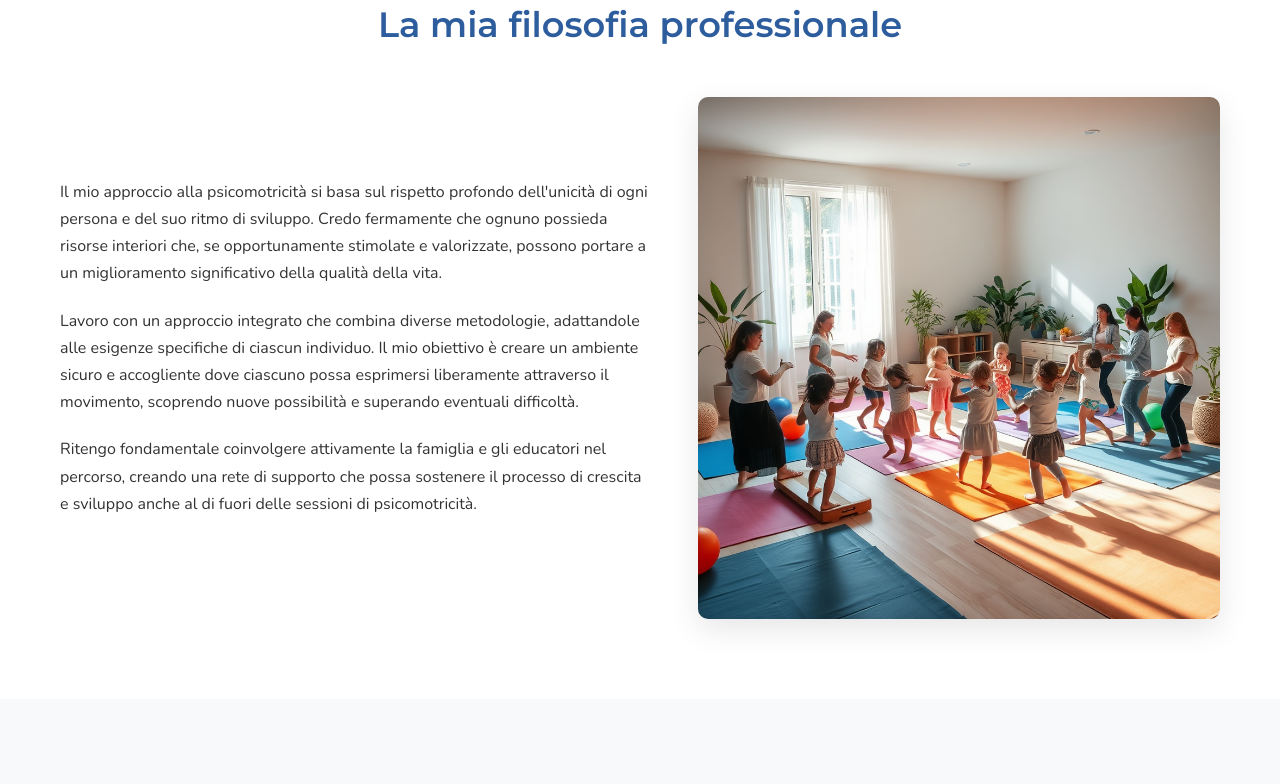
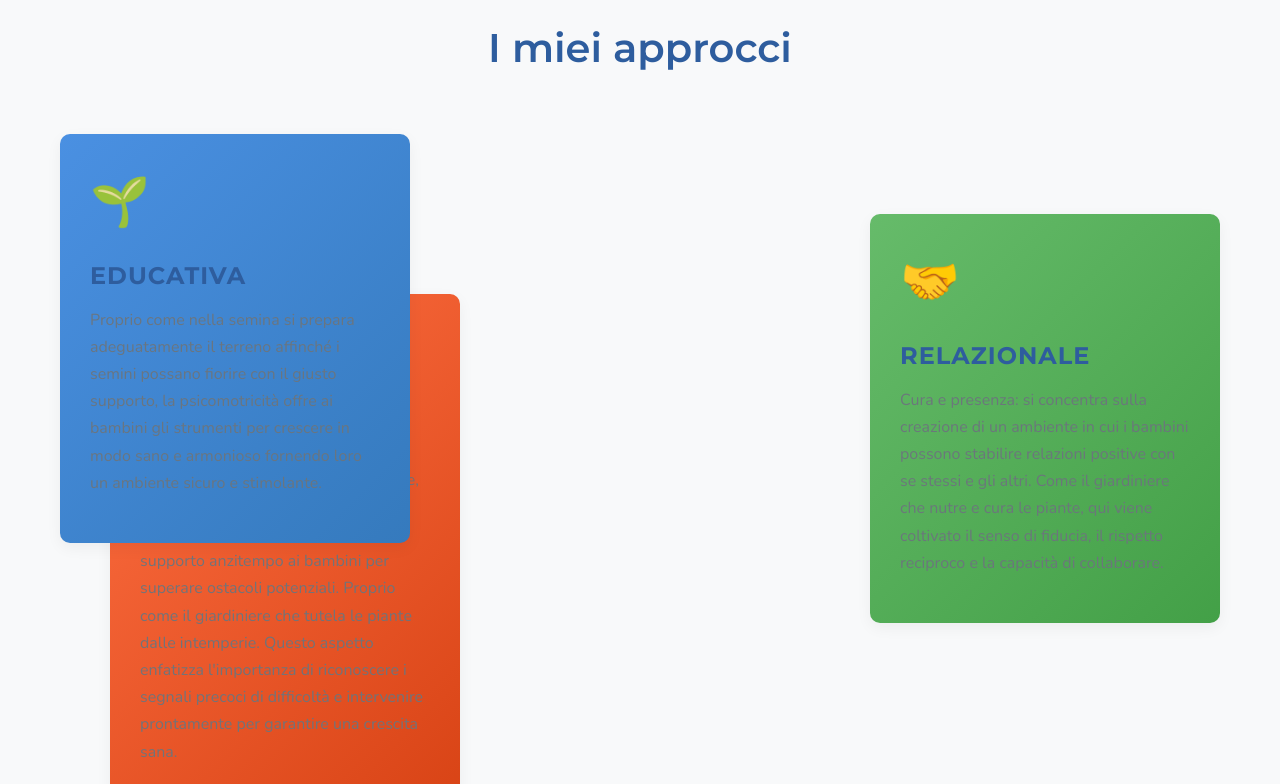
Before and after one commit to aikan86/MirianaPsicomotricita, a React (Create React App) app: page /chi-sono in a window 1280 px wide. Shown: the part 1100-1884 px from the top of the page. Built offline with nearby package versions, Linux system fonts and the light colour scheme.

Commit message:
mod chi sono

```diff
--- a/src/pages/ChiSono.js
+++ b/src/pages/ChiSono.js
@@ -22,7 +22,7 @@ function ChiSono() {
             <p>
               Mi occupo della cura dei bambini, della cura della relazione con e tra essi, della cura delle famiglie.
               Mi piace dire che aiuto i bambini a fiorire e adesso vi spiego perché: Un bravo giardiniere assiste e crea le condizioni perché le sue piante fioriscano in salute: ha rispetto per il seme, <strong>sa che in esso sono contenute tutte le caratteristiche</strong> necessarie per crescere.
-              Se, però, da una parte, è vero che le piante crescono da sole, dall’altra, <strong>la cura e l’attenzione fanno la differenza</strong>. Si tratta di preparare adeguatamente il terreno perché questo venga fuori naturalmente ed in equilibrio. Ed è proprio quello che faccio con la psicomotricità.
+              Se, però, da una parte, è vero che le piante crescono da sole, dall'altra, <strong>la cura e l'attenzione fanno la differenza</strong>. Si tratta di preparare adeguatamente il terreno perché questo venga fuori naturalmente ed in equilibrio. Ed è proprio quello che faccio con la psicomotricità.
             </p>
             <p>
               Credo che ogni bambino porti in sé risorse preziose.
@@ -33,6 +33,41 @@ function ChiSono() {
               <blockquote>
                 "da pensare spermegacitazione con i controcazzi"
               </blockquote>
+            </div>
+          </div>
+        </div>
+      </section>
+
+      {/* NUOVA SEZIONE CON I 3 RIQUADRI */}
+      <section className="approach-cards-section">
+        <div className="approach-container">
+          <h2>I miei approcci</h2>
+          <div className="cards-wrapper">
+            <div className="approach-card card-educativa">
+              <div className="card-icon">🌱</div>
+              <h3>EDUCATIVA</h3>
+              <p>
+                Proprio come nella semina si prepara adeguatamente il terreno affinché i semini possano fiorire con il giusto supporto,
+                la psicomotricità offre ai bambini gli strumenti per crescere in modo sano e armonioso fornendo loro un ambiente sicuro e stimolante.
+              </p>
+            </div>
+
+            <div className="approach-card card-relazionale">
+              <div className="card-icon">🤝</div>
+              <h3>RELAZIONALE</h3>
+              <p>
+                Cura e presenza: si concentra sulla creazione di un ambiente in cui i bambini possono stabilire relazioni positive con se stessi e gli altri.
+                Come il giardiniere che nutre e cura le piante, qui viene coltivato il senso di fiducia, il rispetto reciproco e la capacità di collaborare.
+              </p>
+            </div>
+
+                        <div className="approach-card card-preventiva">
+              <div className="card-icon">🛡️</div>
+              <h3>PREVENTIVA</h3>
+              <p>
+                Per prevenire appunto, difficoltà future, come comportamenti problematici o sfide emotive, la psicomotricità offre supporto anzitempo ai bambini per superare ostacoli potenziali.
+                Proprio come il giardiniere che tutela le piante dalle intemperie. Questo aspetto enfatizza l'importanza di riconoscere i segnali precoci di difficoltà e intervenire prontamente per garantire una crescita sana.
+              </p>
             </div>
           </div>
         </div>
--- a/src/styles/ChiSono.css
+++ b/src/styles/ChiSono.css
@@ -292,3 +292,145 @@
       top: 12px;
     }
   }
+
+  /* Sezione Approcci con Cards */
+.approach-cards-section {
+  padding: 100px 0;
+  background-color: #f8f9fa;
+}
+
+.approach-container {
+  max-width: 1200px;
+  margin: 0 auto;
+  padding: 0 20px;
+  text-align: center;
+}
+
+.approach-container h2 {
+  color: #2e5d9e;
+  margin-bottom: 60px;
+  font-size: 2.5rem;
+}
+
+.cards-wrapper {
+  position: relative;
+  min-height: 600px;
+  margin-top: 60px;
+}
+
+.approach-card {
+  position: absolute;
+  width: 350px;
+  padding: 40px 30px;
+  border-radius: 20px;
+  box-shadow: 0 15px 35px rgba(0, 0, 0, 0.1);
+  text-align: left;
+  transition: all 0.3s ease;
+  z-index: 1;
+}
+
+.approach-card:hover {
+  transform: translateY(-10px);
+  box-shadow: 0 25px 50px rgba(0, 0, 0, 0.15);
+  z-index: 3;
+}
+
+/* Posizionamento sovrapposto per desktop */
+.card-educativa {
+  top: 0;
+  left: 0;
+  background: linear-gradient(135deg, #4a90e2 0%, #357abd 100%);
+  color: white;
+  z-index: 3;
+}
+
+.card-relazionale {
+  top: 80px;
+  right: 0;
+  background: linear-gradient(135deg, #66bb6a 0%, #43a047 100%);
+  color: white;
+  z-index: 2;
+}
+
+.card-preventiva {
+  top: 160px;
+  left: 50px;
+  background: linear-gradient(135deg, #ff7043 0%, #d84315 100%);
+  color: white;
+  z-index: 1;
+}
+
+.card-icon {
+  font-size: 3rem;
+  margin-bottom: 20px;
+  display: block;
+}
+
+.approach-card h3 {
+  font-size: 1.5rem;
+  font-weight: 700;
+  margin-bottom: 20px;
+  letter-spacing: 1px;
+}
+
+.approach-card p {
+  line-height: 1.6;
+  font-size: 1rem;
+  opacity: 0.95;
+}
+
+/* Responsive per mobile */
+@media screen and (max-width: 768px) {
+  .approach-cards-section {
+    padding: 60px 0;
+  }
+
+  .cards-wrapper {
+    position: static;
+    min-height: auto;
+    display: flex;
+    flex-direction: column;
+    gap: 30px;
+    align-items: center;
+  }
+
+  .approach-card {
+    position: static;
+    width: 100%;
+    max-width: 350px;
+    top: auto !important;
+    left: auto !important;
+    right: auto !important;
+    transform: none;
+  }
+
+  .approach-card:hover {
+    transform: translateY(-5px);
+  }
+
+  .approach-container h2 {
+    font-size: 2rem;
+    margin-bottom: 40px;
+  }
+}
+
+@media screen and (max-width: 480px) {
+  .approach-card {
+    padding: 30px 20px;
+    width: calc(100% - 40px);
+  }
+
+  .card-icon {
+    font-size: 2.5rem;
+    margin-bottom: 15px;
+  }
+
+  .approach-card h3 {
+    font-size: 1.3rem;
+    margin-bottom: 15px;
+  }
+
+  .approach-card p {
+    font-size: 0.95rem;
+  }
+}
```
